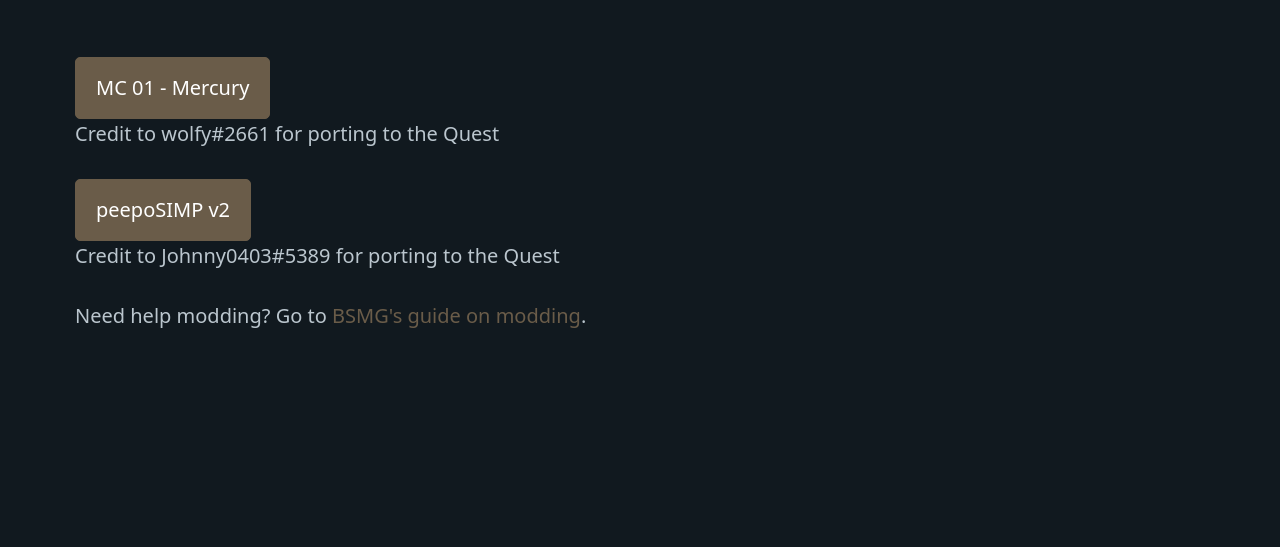
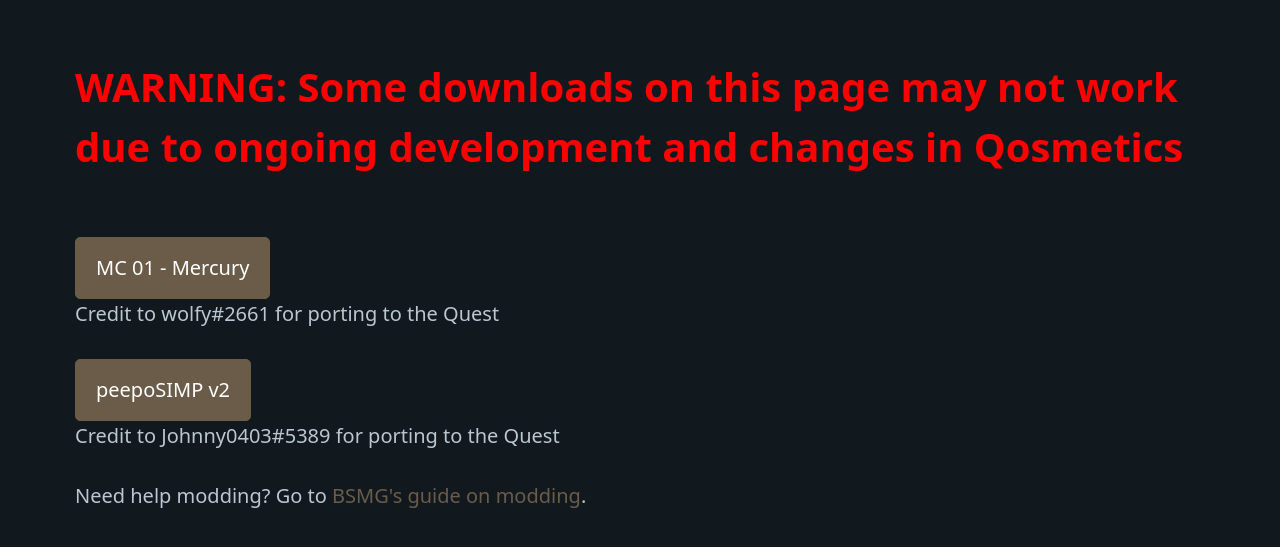
Before and after one commit to Parapass/parapass.github.io, a plain HTML site: page quest.html in a window 1280 px wide. Shown: the part 247-794 px from the top of the page. Drawn offline with Linux system fonts and the light colour scheme.

```diff
--- a/quest.html
+++ b/quest.html
@@ -23,7 +23,8 @@
             </ul>
         </nav>
         <h1>Quest Saber Catalog</h1>
-      <a href="https://cdn.discordapp.com/attachments/804071417419137115/926194040880377946/MC-01_Mercury.qsaber" role="button">MC 01 - Mercury</a>
+        <h1 style="color:red;">WARNING: Some downloads on this page may not work due to ongoing development and changes in Qosmetics</h1>
+        <a href="https://cdn.discordapp.com/attachments/804071417419137115/926194040880377946/MC-01_Mercury.qsaber" role="button">MC 01 - Mercury</a>
         <p>Credit to wolfy#2661 for porting to the Quest</p>
         <a href="https://cdn.discordapp.com/attachments/804071417419137115/805244726747332648/PeepoSimpV2.qsaber" role="button">peepoSIMP v2</a>
         <p>Credit to Johnny0403#5389 for porting to the Quest</p>
```
